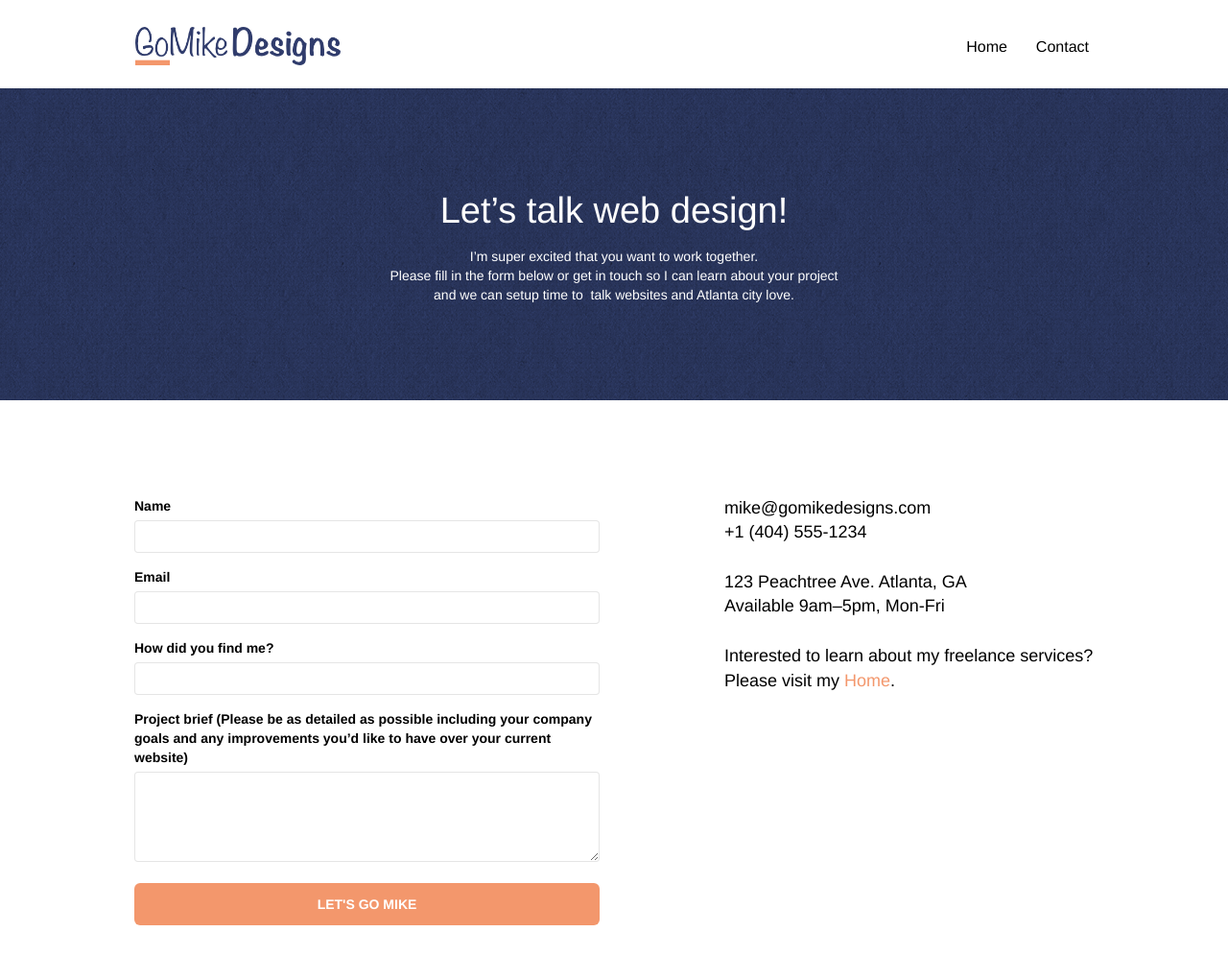
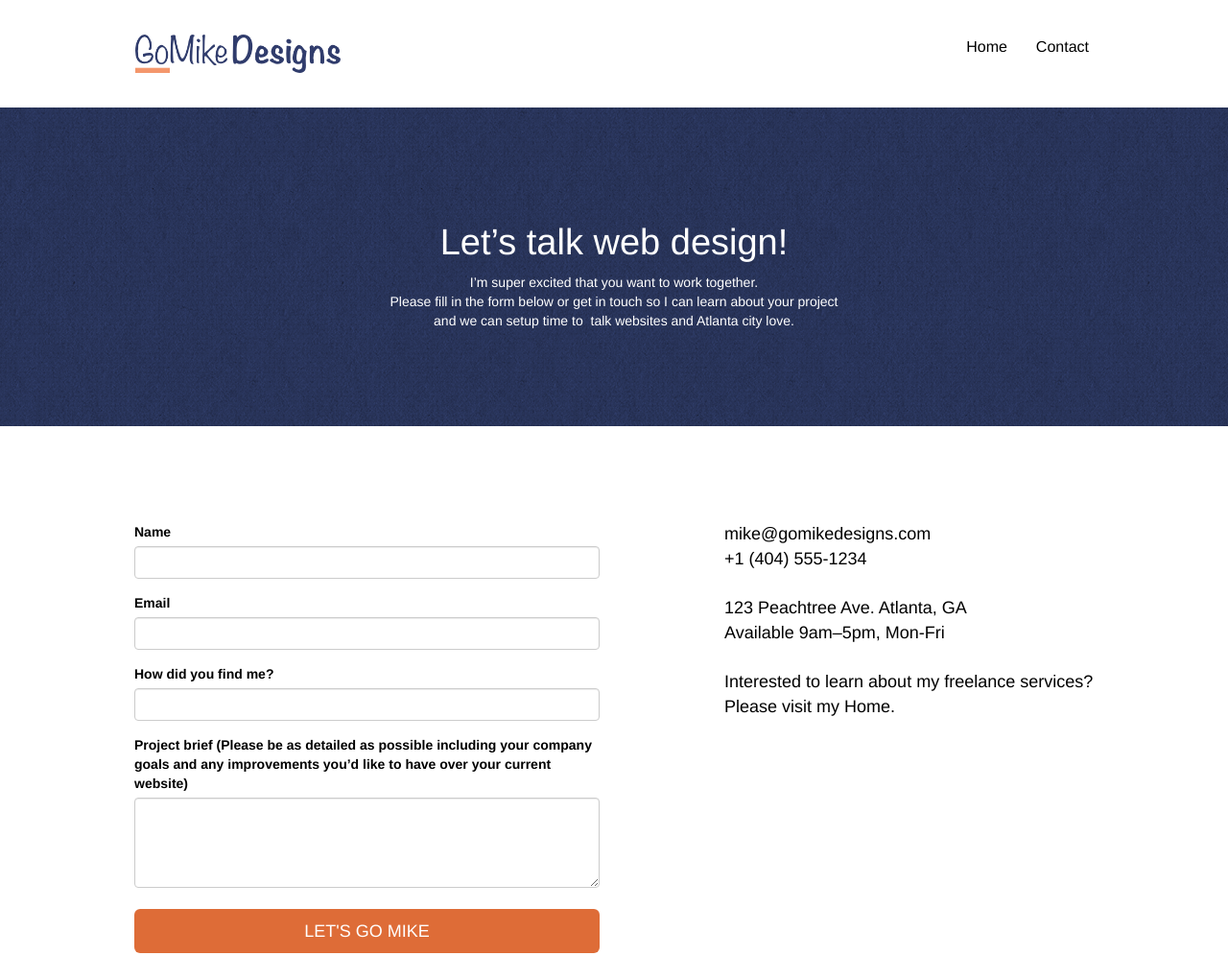
Before and after one commit to helloren9/gomikedesigns, a plain HTML site: page contact.html in a window 1280 px wide. Shown: the top 996 px of the page at 96% size. Drawn offline with nearby package versions, Linux system fonts and the light colour scheme; a script that the page names is missing.

Commit message:
Add files via upload

```diff
--- a/contact.html
+++ b/contact.html
@@ -6,10 +6,10 @@
     <meta name="description" content="Atlanta based web designer who helps businesses become more profitable and gain recogniztion">
     <meta name="viewport" content="width=device-width, initial-scale=1.0, viewport-fit=cover">
     <link rel="shortcut icon" type="image/png" href="favicon.jpg">
-    <link rel="stylesheet" href="https://maxcdn.bootstrapcdn.com/bootstrap/3.3.7/css/bootstrap.min.css" integrity="sha384-BVYiiSIFeK1dGmJRAkycuHAHRg32OmUcww7on3RYdg4Va+PmSTsz/K68vbdEjh4u" crossorigin="anonymous">
+
    	<link rel="stylesheet" type="text/css" href="style.css">
 	<link rel="stylesheet" type="text/css" href="./css/font-awesome.css">
-	<link rel="stylesheet" type="text/css" href="./css/et-line.css">
+
 
     <title>Contact</title>
 
@@ -53,20 +53,20 @@
 <!-- bloc-0 END -->
 
 <!-- bloc-6 -->
-<div class="bloc bg-dots-bg bg-repeat bgc-dark-slate-blue d-bloc bloc-bg-texture texture-paper" id="bloc-6">
+<main class="bloc bg-dots-bg bg-repeat bgc-dark-slate-blue d-bloc bloc-bg-texture texture-paper" id="bloc-6">
 	<div class="container bloc-lg">
 		<div class="row">
 			<div class="col-sm-12">
-				<p class="text-center hero-bloc-text tc-white">
+				<h1 class="text-center hero-bloc-text tc-white">
 					Let&rsquo;s talk web design!
-				</p>
+				</h1>
 				<p class="text-center mg-lg tc-white tight-width-whitespace">
 					I&rsquo;m super excited that you want to work together.<br>Please fill in the form below or get in touch so I can learn about your project <br>and we can setup time to &nbsp;talk websites and Atlanta city love.
 				</p>
 			</div>
 		</div>
 	</div>
-</div>
+</main>
 <!-- bloc-6 END -->
 
 <!-- bloc-7 -->
@@ -156,7 +156,8 @@
 
 </div>
 <!-- Main container END -->
-
+<link rel="stylesheet" type="text/css" href="./css/et-line.css">
+<link rel="stylesheet" href="https://maxcdn.bootstrapcdn.com/bootstrap/3.3.7/css/bootstrap.min.css" integrity="sha384-BVYiiSIFeK1dGmJRAkycuHAHRg32OmUcww7on3RYdg4Va+PmSTsz/K68vbdEjh4u" crossorigin="anonymous">
 <script src="./js/jquery-2.1.0.min.js"></script>
 <script src="./js/bootstrap.min.js"></script>
 <script src="./js/blocs.min.js"></script>
--- a/style.css
+++ b/style.css
@@ -812,7 +812,7 @@ h4 {
 }
 
 .btn-atomic-tangerine {
-    background: #F3976C;
+    background: #de6c37;
     color: #FFFFFF!important;
 }
 
@@ -830,7 +830,7 @@ h4 {
 }
 
 .ltc-atomic-tangerine {
-    color: #F3976C!important;
+    color: #de6c37;
 }
 
 .ltc-atomic-tangerine:hover {
```
